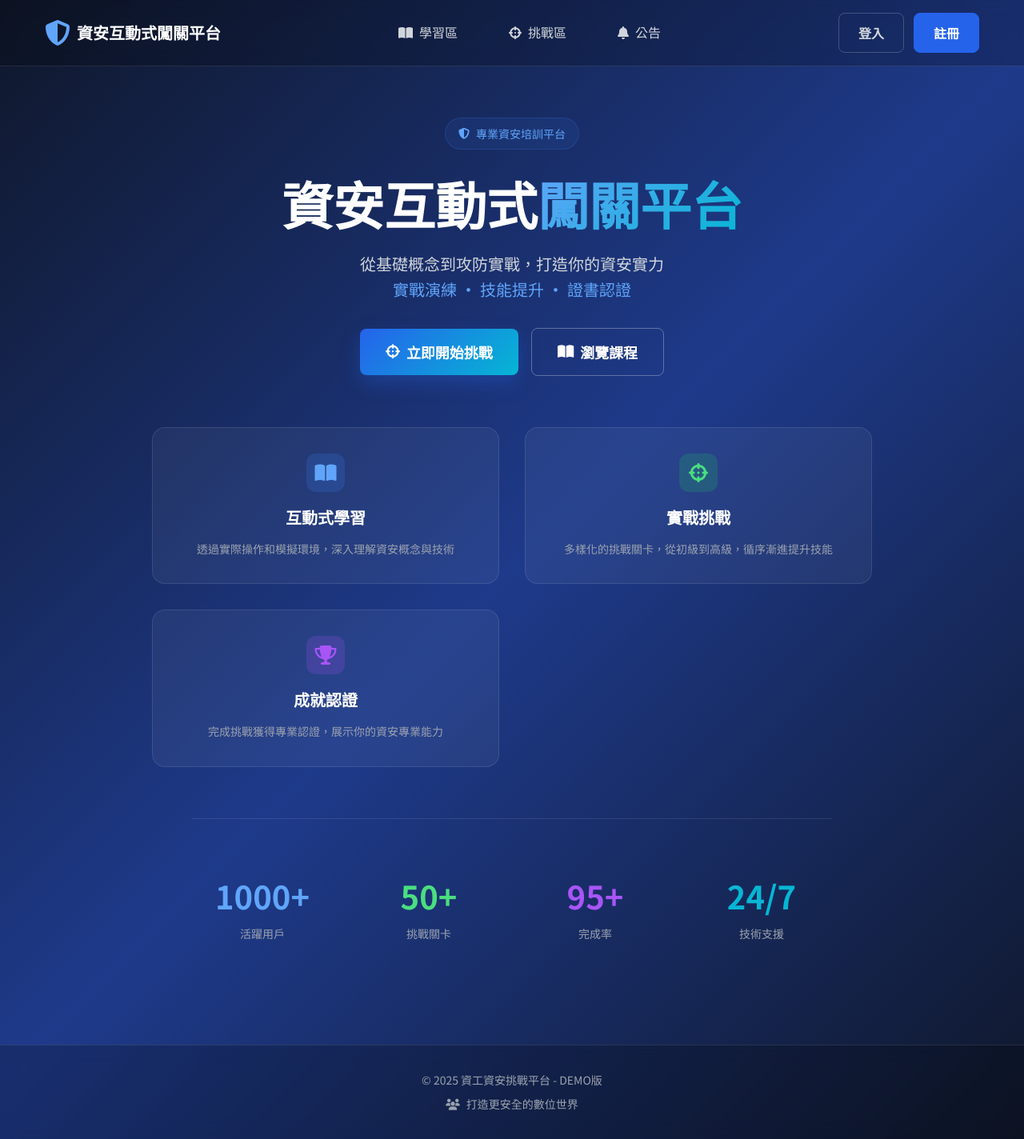
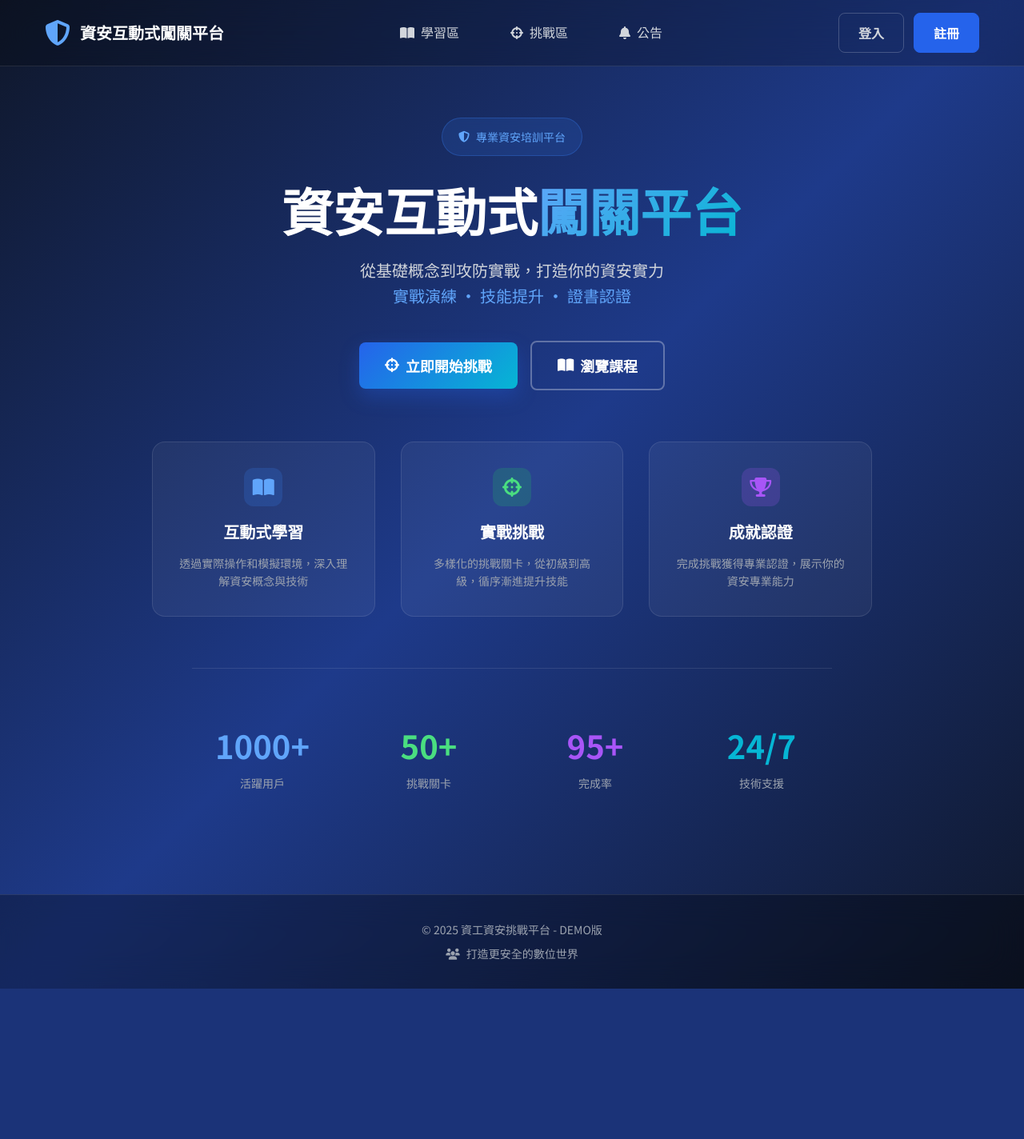
Before and after one commit to Eason930724/cybersec-demo, a PHP site: page / in a window 1280 px wide. Shown: the whole page at 80% size. After the commit the page ends 1236 px from the top, so only its background shows below. Run offline with PHP 8.4, Linux system fonts and the light colour scheme.

Commit message:
Update style.css

```diff
--- a/css/style.css
+++ b/css/style.css
@@ -1,16 +1,23 @@
-/* Reset and Base Styles */
+/* 重置樣式 - 確保一致性 */
 * {
   margin: 0;
   padding: 0;
   box-sizing: border-box;
 }
 
+html {
+  scroll-behavior: smooth;
+}
+
 body {
-  font-family: "Noto Sans TC", sans-serif;
+  font-family: "Noto Sans TC", -apple-system, BlinkMacSystemFont, "Segoe UI", Roboto, sans-serif;
   line-height: 1.6;
   color: #ffffff;
   overflow-x: hidden;
   min-height: 100vh;
+  /* 強制深色背景 */
+  background: linear-gradient(135deg, #0f172a 0%, #1e3a8a 50%, #0f172a 100%) !important;
+  background-attachment: fixed;
 }
 
 .container {
@@ -20,26 +27,16 @@ body {
   width: 100%;
 }
 
-/* Background */
-.background-overlay {
-  position: fixed;
-  top: 0;
-  left: 0;
-  width: 100%;
-  height: 100%;
-  background: linear-gradient(135deg, #0f172a 0%, #1e3a8a 50%, #0f172a 100%);
-  z-index: -1;
-}
-
 /* Header */
 .header {
   border-bottom: 1px solid rgba(255, 255, 255, 0.1);
-  background: rgba(0, 0, 0, 0.2);
-  backdrop-filter: blur(10px);
+  background: rgba(0, 0, 0, 0.3);
+  backdrop-filter: blur(20px);
+  -webkit-backdrop-filter: blur(20px);
   position: sticky;
   top: 0;
-  z-index: 100;
-  transition: background 0.3s ease;
+  z-index: 1000;
+  transition: all 0.3s ease;
 }
 
 .header-content {
@@ -53,11 +50,11 @@ body {
 .logo {
   display: flex;
   align-items: center;
-  gap: 0.5rem;
+  gap: 0.75rem;
   font-size: 1.25rem;
   font-weight: 700;
   color: #ffffff;
-  z-index: 101;
+  z-index: 1001;
 }
 
 .logo i {
@@ -78,13 +75,15 @@ body {
   color: #d1d5db;
   text-decoration: none;
   transition: all 0.3s ease;
-  padding: 0.5rem 1rem;
+  padding: 0.75rem 1rem;
   border-radius: 0.5rem;
+  font-weight: 500;
 }
 
 .nav-link:hover {
   color: #60a5fa;
   background: rgba(96, 165, 250, 0.1);
+  transform: translateY(-1px);
 }
 
 .nav-link i {
@@ -94,7 +93,7 @@ body {
 .actions {
   display: flex;
   gap: 0.75rem;
-  z-index: 101;
+  z-index: 1001;
 }
 
 .mobile-menu-btn {
@@ -105,10 +104,16 @@ body {
   font-size: 1.5rem;
   cursor: pointer;
   padding: 0.5rem;
-  z-index: 101;
+  z-index: 1001;
+  border-radius: 0.5rem;
+  transition: all 0.3s ease;
 }
 
-/* Buttons */
+.mobile-menu-btn:hover {
+  background: rgba(255, 255, 255, 0.1);
+}
+
+/* 按鈕樣式 */
 .btn {
   padding: 0.75rem 1.5rem;
   border: none;
@@ -123,6 +128,7 @@ body {
   font-size: 1rem;
   position: relative;
   overflow: hidden;
+  font-family: inherit;
 }
 
 .btn-ghost {
@@ -135,6 +141,7 @@ body {
   background: rgba(255, 255, 255, 0.1);
   color: #ffffff;
   border-color: rgba(255, 255, 255, 0.3);
+  transform: translateY(-1px);
 }
 
 .btn-primary {
@@ -147,6 +154,7 @@ body {
   background: #1d4ed8;
   border-color: #1d4ed8;
   transform: translateY(-1px);
+  box-shadow: 0 4px 12px rgba(37, 99, 235, 0.4);
 }
 
 .btn-cta {
@@ -155,8 +163,8 @@ body {
   padding: 1rem 2rem;
   font-size: 1.125rem;
   box-shadow: 0 10px 25px rgba(37, 99, 235, 0.3);
-  transform: translateY(0);
   border: none;
+  font-weight: 700;
 }
 
 .btn-cta:hover {
@@ -168,9 +176,10 @@ body {
 .btn-outline {
   background: transparent;
   color: #ffffff;
-  border: 1px solid rgba(255, 255, 255, 0.3);
+  border: 2px solid rgba(255, 255, 255, 0.3);
   padding: 1rem 2rem;
   font-size: 1.125rem;
+  font-weight: 600;
 }
 
 .btn-outline:hover {
@@ -179,7 +188,7 @@ body {
   transform: translateY(-1px);
 }
 
-/* Main Content */
+/* 主要內容 */
 .main {
   padding: 4rem 0;
 }
@@ -194,14 +203,15 @@ body {
   display: inline-flex;
   align-items: center;
   gap: 0.5rem;
-  background: rgba(59, 130, 246, 0.1);
-  border: 1px solid rgba(59, 130, 246, 0.2);
+  background: rgba(59, 130, 246, 0.15);
+  border: 1px solid rgba(59, 130, 246, 0.3);
   border-radius: 9999px;
-  padding: 0.5rem 1rem;
+  padding: 0.75rem 1.25rem;
   color: #60a5fa;
   font-size: 0.875rem;
   margin-bottom: 2rem;
   backdrop-filter: blur(10px);
+  font-weight: 500;
 }
 
 .hero-title {
@@ -209,6 +219,7 @@ body {
   font-weight: 700;
   line-height: 1.1;
   margin-bottom: 1.5rem;
+  color: #ffffff;
 }
 
 .gradient-text {
@@ -216,13 +227,15 @@ body {
   -webkit-background-clip: text;
   background-clip: text;
   -webkit-text-fill-color: transparent;
+  color: transparent;
 }
 
 .hero-subtitle {
   font-size: 1.25rem;
   color: #d1d5db;
-  margin-bottom: 2rem;
+  margin-bottom: 2.5rem;
   line-height: 1.6;
+  font-weight: 400;
 }
 
 .highlight {
@@ -239,10 +252,10 @@ body {
   flex-wrap: wrap;
 }
 
-/* Features */
+/* 功能卡片 */
 .features {
   display: grid;
-  grid-template-columns: repeat(auto-fit, minmax(300px, 1fr));
+  grid-template-columns: repeat(3, 1fr);
   gap: 2rem;
   margin-bottom: 4rem;
   max-width: 1000px;
@@ -256,6 +269,7 @@ body {
   border-radius: 1rem;
   padding: 2rem;
   backdrop-filter: blur(10px);
+  -webkit-backdrop-filter: blur(10px);
   transition: all 0.3s ease;
   text-align: center;
 }
@@ -264,6 +278,7 @@ body {
   background: rgba(255, 255, 255, 0.1);
   transform: translateY(-5px);
   border-color: rgba(255, 255, 255, 0.2);
+  box-shadow: 0 10px 25px rgba(0, 0, 0, 0.2);
 }
 
 .feature-icon {
@@ -305,7 +320,7 @@ body {
   line-height: 1.6;
 }
 
-/* Stats */
+/* 統計數據 */
 .stats {
   display: grid;
   grid-template-columns: repeat(4, 1fr);
@@ -347,8 +362,9 @@ body {
 /* Footer */
 .footer {
   border-top: 1px solid rgba(255, 255, 255, 0.1);
-  background: rgba(0, 0, 0, 0.2);
-  backdrop-filter: blur(10px);
+  background: rgba(0, 0, 0, 0.3);
+  backdrop-filter: blur(20px);
+  -webkit-backdrop-filter: blur(20px);
   margin-top: 4rem;
 }
 
@@ -367,7 +383,7 @@ body {
   margin-top: 0.5rem;
 }
 
-/* Mobile Navigation */
+/* 響應式設計 */
 @media (max-width: 768px) {
   .mobile-menu-btn {
     display: block;
@@ -379,7 +395,8 @@ body {
     left: 0;
     right: 0;
     background: rgba(0, 0, 0, 0.95);
-    backdrop-filter: blur(10px);
+    backdrop-filter: blur(20px);
+    -webkit-backdrop-filter: blur(20px);
     flex-direction: column;
     gap: 0;
     padding: 1rem 0;
@@ -387,6 +404,7 @@ body {
     opacity: 0;
     visibility: hidden;
     transition: all 0.3s ease;
+    border-top: 1px solid rgba(255, 255, 255, 0.1);
   }
 
   .nav.active {
@@ -399,6 +417,7 @@ body {
     padding: 1rem 2rem;
     border-radius: 0;
     border-bottom: 1px solid rgba(255, 255, 255, 0.1);
+    justify-content: flex-start;
   }
 
   .nav-link:last-child {
@@ -418,6 +437,7 @@ body {
 
   .features {
     grid-template-columns: 1fr;
+    gap: 1.5rem;
   }
 
   .stats {
@@ -441,7 +461,7 @@ body {
 
   .hero-badge {
     font-size: 0.75rem;
-    padding: 0.375rem 0.75rem;
+    padding: 0.5rem 1rem;
   }
 
   .hero-subtitle {
@@ -458,7 +478,7 @@ body {
   }
 }
 
-/* Animations */
+/* 動畫效果 */
 @keyframes fadeInUp {
   from {
     opacity: 0;
@@ -493,7 +513,7 @@ body {
   animation-delay: 0.6s;
 }
 
-/* Ripple Effect */
+/* 波紋效果 */
 .btn {
   position: relative;
   overflow: hidden;
```
